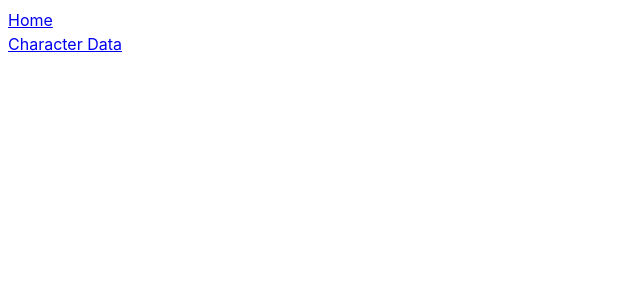
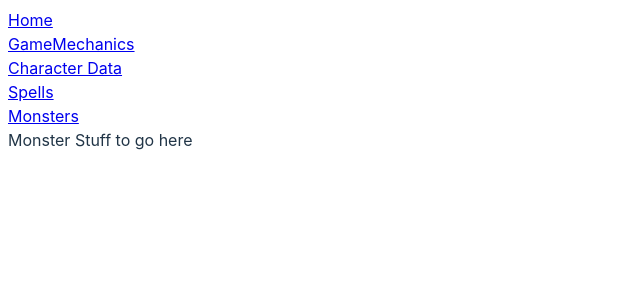
Before and after one commit to TDMeyers/Mod-2---DnD-Compendium, a React (Vite) app: page /Monsters in a window 1280 px wide. Before the commit this address had no page. Shown: the top 300 px of the page, without its empty margins (0-640 px from the left). Built offline with nearby package versions, Linux system fonts and the light colour scheme.

Commit message:
added remaining pages and routing

```diff
--- a/src/App.jsx
+++ b/src/App.jsx
@@ -1,7 +1,10 @@
 // components/App.js
 import { Routes, Route } from "react-router-dom";
 import Homepage from "./Pages/Homepage";
+import GameMechanics from "./Pages/GameMechanics"
 import CharacterData from "./Pages/CharacterData";
+import Monsters from "./Pages/Monsters"
+import Spells from "./Pages/Spells"
 import Navbar from "./components/NavBar";
 
 export default function App() {
@@ -14,8 +17,20 @@ export default function App() {
           element={<Homepage />}
         />
         <Route
+          path="/GameMechanics"
+          element={<GameMechanics />}
+        />
+        <Route
           path="/CharacterData"
           element={<CharacterData />}
+        />
+        <Route
+          path="/Monsters"
+          element={<Monsters />}
+        />
+        <Route
+          path="/Spells"
+          element={<Spells />}
         />
       </Routes>
     </div>
--- /dev/null
+++ b/src/Pages/GameMechanics.jsx
@@ -0,0 +1,7 @@
+export default function GameMechanics() {
+    return (
+        <div>
+            Game Stuff to go here
+        </div>
+    )
+}
--- /dev/null
+++ b/src/Pages/Monsters.jsx
@@ -0,0 +1,7 @@
+export default function Monsters() {
+    return(
+        <div>
+            Monster Stuff to go here
+        </div>
+    )
+}
--- /dev/null
+++ b/src/Pages/Spells.jsx
@@ -0,0 +1,7 @@
+export default function Spells() {
+    return(
+        <div>
+            Spell stuff to go here
+        </div>
+    )
+}
--- a/src/components/NavBar.jsx
+++ b/src/components/NavBar.jsx
@@ -1,13 +1,22 @@
 import { Link } from "react-router-dom";
 
 export default function Navbar() {
-    return(
+    return (
         <div className="nav">
             <Link to="/">
                 <div>Home</div>
             </Link>
+            <Link to="/GameMechanics">
+                <div>GameMechanics</div>
+            </Link>
             <Link to="/CharacterData">
                 <div>Character Data</div>
+            </Link>
+            <Link to="/Spells">
+                <div>Spells</div>
+            </Link>
+            <Link to="/Monsters">
+                <div>Monsters</div>
             </Link>
         </div>
     )
```
